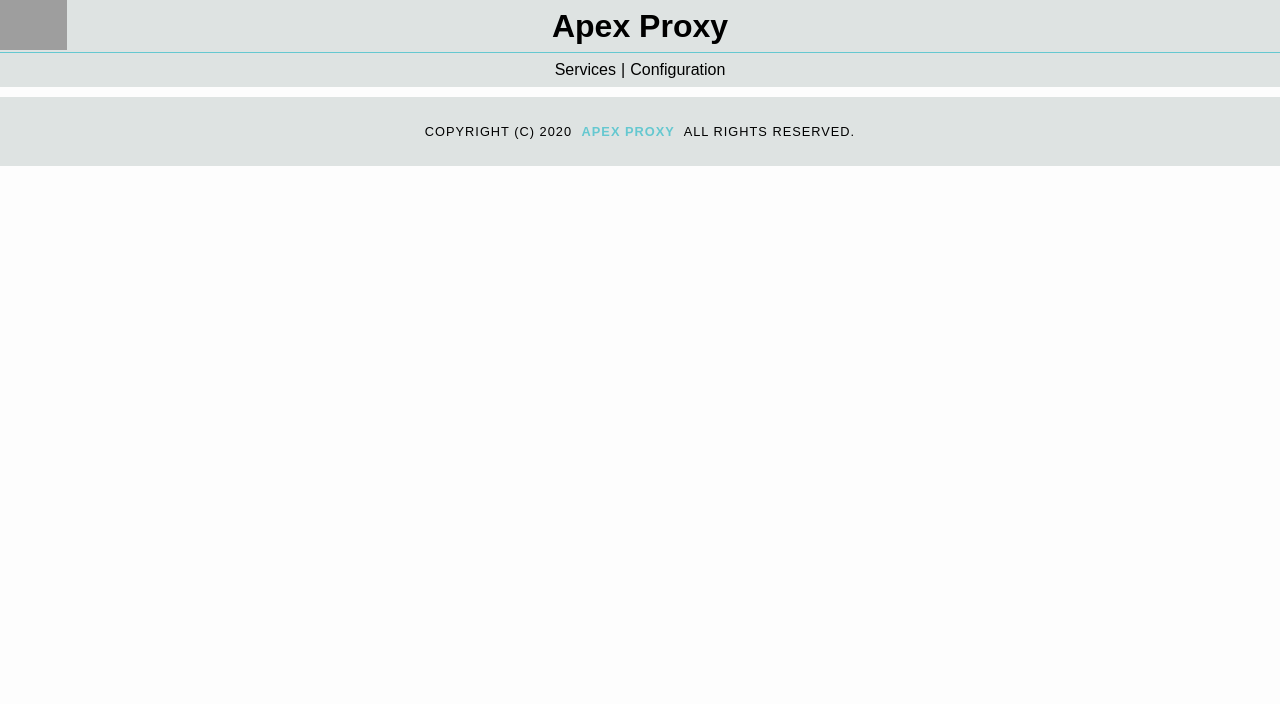
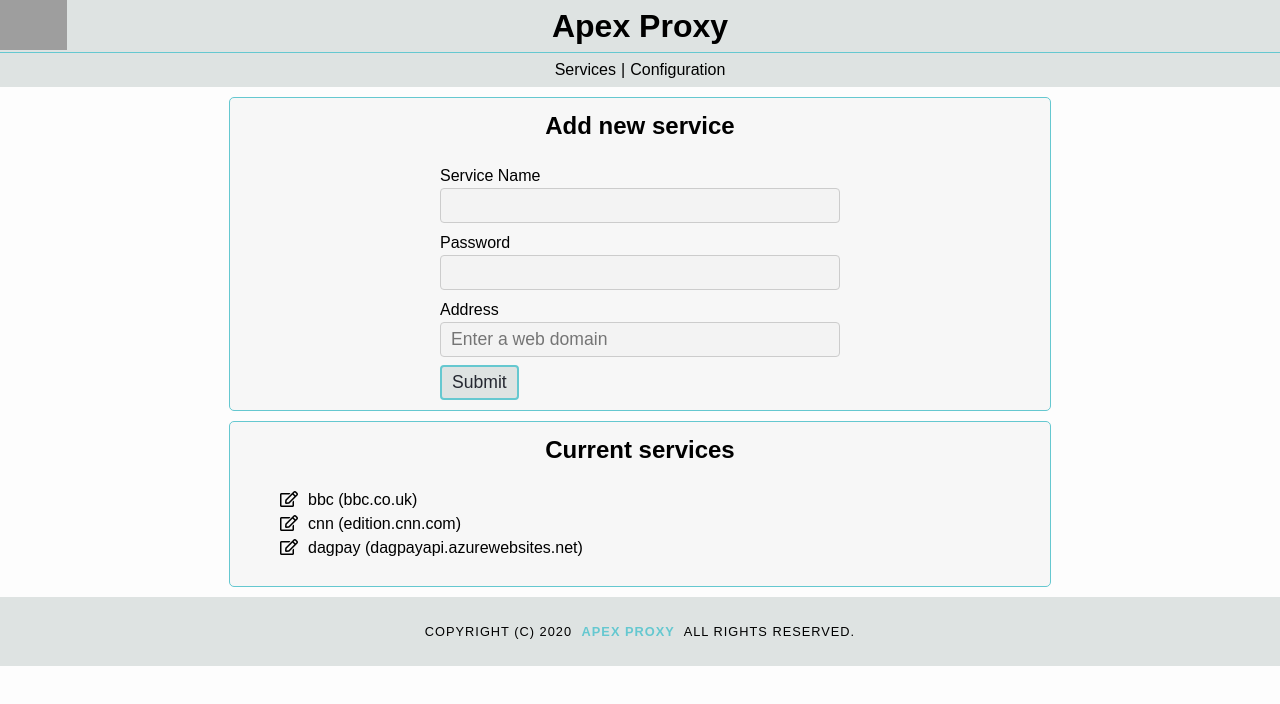
Before and after one commit to apex-api-proxy/apex-admin-ui, a React (Create React App) app: page /custom in a window 1280 px wide. Shown: the top 704 px of the page. Built offline with nearby package versions, Linux system fonts and the light colour scheme; grey boxes are pictures that could not be loaded.

Commit message:
add token

```diff
--- a/package.json
+++ b/package.json
@@ -6,6 +6,7 @@
     "@testing-library/jest-dom": "^4.2.4",
     "@testing-library/react": "^9.3.2",
     "@testing-library/user-event": "^7.1.2",
+    "basic-auth-token": "^0.4.2",
     "nodemon": "^2.0.2",
     "react": "^16.13.1",
     "react-dom": "^16.13.1",
@@ -15,7 +16,7 @@
     "redis": "^3.0.2"
   },
   "scripts": {
-    "start": "react-scripts start",
+    "start": "HTTPS=true&&react-scripts start",
     "build": "react-scripts build",
     "test": "react-scripts test",
     "eject": "react-scripts eject"
--- a/src/App.js
+++ b/src/App.js
@@ -1,5 +1,5 @@
 import React from 'react';
-import { Route } from 'react-router-dom';
+import { Route, Switch } from 'react-router-dom';
 import Header from './components/Header/Header';
 import Footer from './components/Footer/Footer';
 import ListServices from './components/ListServices/ListServices';
@@ -7,9 +7,11 @@ import ServicesIndex from './components/ServicesIndex/ServicesIndex';
 import UpdateService from './components/UpdateService/UpdateService';
 import NewService from './components/NewService/NewService';
 import { serviceFormInputs } from './formInputs';
+import token from 'basic-auth-token';
 import './App.css';
 
 const baseURL = 'https://3.135.234.50:1990';
+// const baseURL = 'localhost:1990';
 
 class App extends React.Component {
   constructor(props) {
@@ -34,6 +36,7 @@ class App extends React.Component {
         "password": "",
         "address": "",
       },
+      "token": "",
     }
   }
 
@@ -80,6 +83,7 @@ class App extends React.Component {
   };
 
   handleAddFormSubmit = (e) => {
+    console.log('process.env.HTTPS: ', process.env.HTTPS);
     e.preventDefault();
     console.log('baseURL: ', baseURL);
     const formData = this.state["addServiceForm"];
@@ -95,6 +99,7 @@ class App extends React.Component {
       console.log(response);
       if (response.status === 201) {
         // this.displayResponse(response.body);
+        this.displayToken(formData["name"], formData["password"]);
         console.log(response.body);
       } else {
         // this.displayResponse(response.body);
@@ -132,6 +137,26 @@ class App extends React.Component {
     });
   };
 
+  doneRecordingToken = (e) => {
+    // e.preventDefault();
+
+    this.setState(prevState => {
+      return {
+        ...prevState,
+        "token": "",
+      };
+    })
+  };
+
+  displayToken = (name, password) => {
+    this.setState(prevState => {
+      return {
+        ...prevState,
+        "token": token(name, password),
+      };
+    })
+  };
+
   render() {
     const services = Object.keys(this.state["service-hosts"])
     .sort()
@@ -153,14 +178,47 @@ class App extends React.Component {
       inputs: serviceFormInputs,
       formInputChange: this.handleAddFormInputChange,
       submitForm: this.handleAddFormSubmit,
+    };
+
+    const tokenModal = {
+      token: this.state["token"],
+      onDoneRecordingToken: this.doneRecordingToken,
     }
 
     return (
       <div>
         <Header />
-        <Route path='/' exact render={(listProps) => <ServicesIndex listServices={listServices} newService={newService} activeEditForm={this.state["activeServiceEditForm"]["name"]} />} />
-        <Route path='/services' exact render={(listProps) => <ListServices services={services}  activeEditForm={this.state["activeServiceEditForm"]["name"]} onEditServiceClick={this.handleServiceEditClick} formInputChange={this.handleFormInputChange}/>} />
-        <Route path='/configuration' exact render={(listProps) => <ListServices services={services} />} />
+        <Switch>
+          <Route
+            path='/services'
+            render={(listProps) =>
+              <ServicesIndex
+                listServices={listServices}
+                newService={newService}
+                activeEditForm={this.state["activeServiceEditForm"]["name"]}
+                token={this.state["token"]}
+                doneRecordingToken={this.doneRecordingToken}
+              />
+            }
+          />
+          <Route
+            path='/configuration'
+            exact
+            render={(listProps) => <ListServices services={services} /> }
+          />
+          <Route
+            path='/'
+            render={(listProps) =>
+              <ServicesIndex
+                listServices={listServices}
+                newService={newService}
+                activeEditForm={this.state["activeServiceEditForm"]["name"]}
+                token={this.state["token"]}
+                doneRecordingToken={this.doneRecordingToken}
+              />
+            }
+          />
+        </Switch>
         <Footer />
       </div>
     );
--- a/src/components/ServicesIndex/ServicesIndex.js
+++ b/src/components/ServicesIndex/ServicesIndex.js
@@ -1,8 +1,12 @@
 import React from 'react';
 import ListServices from '../ListServices/ListServices';
 import NewService from '../NewService/NewService';
+import TokenModal from '../TokenModal/TokenModal';
 
 const ServicesIndex = (props) => {
+	if (props.token) {
+	  return <TokenModal token={props.token} doneRecordingToken={props.doneRecordingToken}/>
+	} else {
 	  return (
 	  	<div>
 	  		<NewService {...props.newService} />
@@ -13,5 +17,6 @@ const ServicesIndex = (props) => {
 	  	</div>
 	  )
 	}
+};
 
 export default ServicesIndex;
--- /dev/null
+++ b/src/components/TokenModal/TokenModal.js
@@ -0,0 +1,14 @@
+import React from 'react';
+
+const TokenModal = (props) => {
+	return (
+		<section>
+			<h2>Service authentication token</h2>
+			<p>Please record the token below for service authentication. It will not be shown again. To generate a new token, set a new password using the service's edit form:</p>
+			<p>{props.token}</p>
+			<button onClick={props.doneRecordingToken}>Done!</button>
+		</section>
+	);
+};
+
+export default TokenModal;
--- a/src/formInputs.js
+++ b/src/formInputs.js
@@ -4,7 +4,7 @@ const serviceFormInputs = [
 		type: "text",
 		id: "serviceNameInput",
 		placeholder: "",
-		parameter: "servicename",
+		parameter: "name",
 		labelText: "Service Name",
 		errorMessage: "Please enter a unique service name",
 		elementType: "input",
```
Lines whose indentation alone changed are shown as unchanged.
